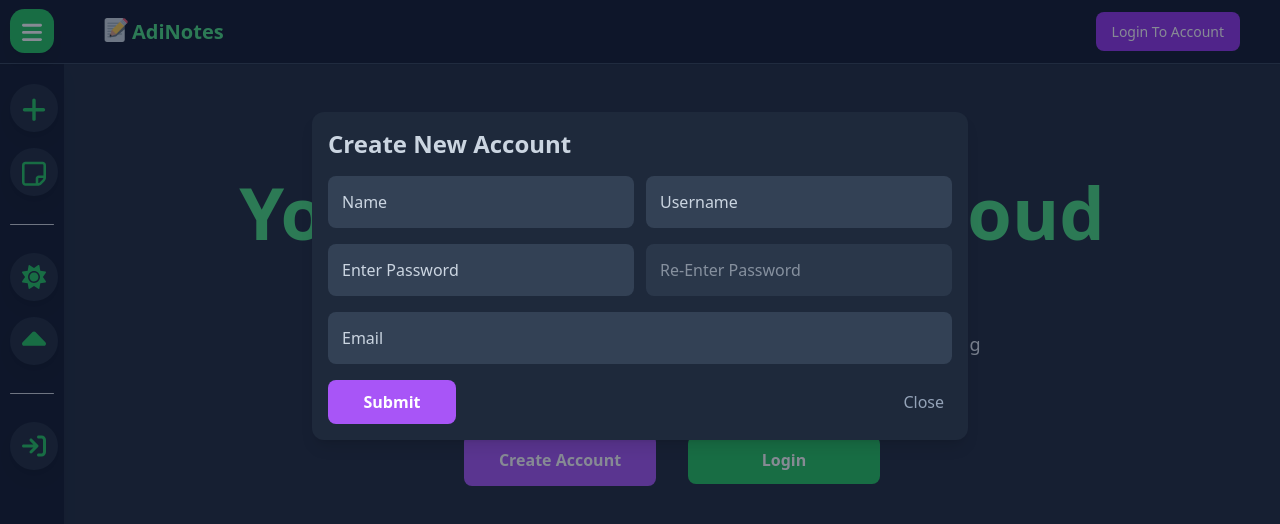
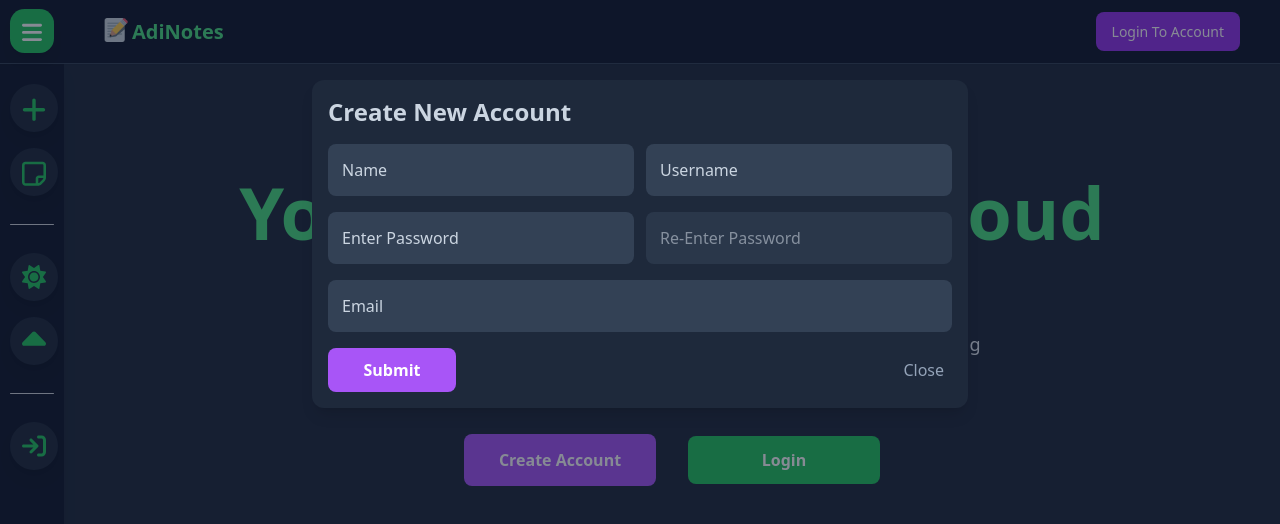
Before and after one commit to AdithyanA2005/AdiNotes-ReactJS_Frontend, a React (Create React App) app: page / in a window 1280 px wide. Both pictures are taken after a click on the button "Create Account". Shown: the top 524 px of the page. Built offline with nearby package versions, Linux system fonts and the light colour scheme.

Commit message:
Able to scroll form feature added

```diff
--- a/src/components/AuthModalContainer/index.js
+++ b/src/components/AuthModalContainer/index.js
@@ -10,20 +10,24 @@ export default function AuthModalContainer(props) {
     };
 
     document.addEventListener("keydown", handleKeyDown);
-    return () => document.removeEventListener("keydown", handleKeyDown);
+    document.documentElement.style.overflowY = "hidden";
+    return () => {
+      document.removeEventListener("keydown", handleKeyDown);
+      document.documentElement.style.overflowY = "auto";
+    };
   }, []);
 
   return (
     <>
       <div
         onClick={(event) => !modalRef.current.contains(event.target) && props.closeHandle()}
-        className="z-[1000] fixed top-0 left-0 right-0 h-screen dark:bg-opacity-50 dark:bg-slate-900"
+        className="z-[1000] fixed top-0 left-0 overflow-y-auto right-0 bottom-0 h-screen dark:bg-opacity-50 dark:bg-slate-900"
       >
-        <div ref={modalRef} className="max-w-2xl mt-28 mx-auto">
+        <div ref={modalRef} className="max-w-2xl mt-[10vh] mb-7 mx-auto">
           <Slide
             duration={300}
             direction="down"
-            className=" p-4 mx-2 rounded-xl shadow-lg bg-white dark:bg-slate-800 "
+            className="mb-4 p-4 mx-2 rounded-xl shadow-lg bg-white dark:bg-slate-800 "
           >
             <>
               <h2 className="mb-4 font-bold text-2xl text-slate-700 dark:text-slate-300">
```
